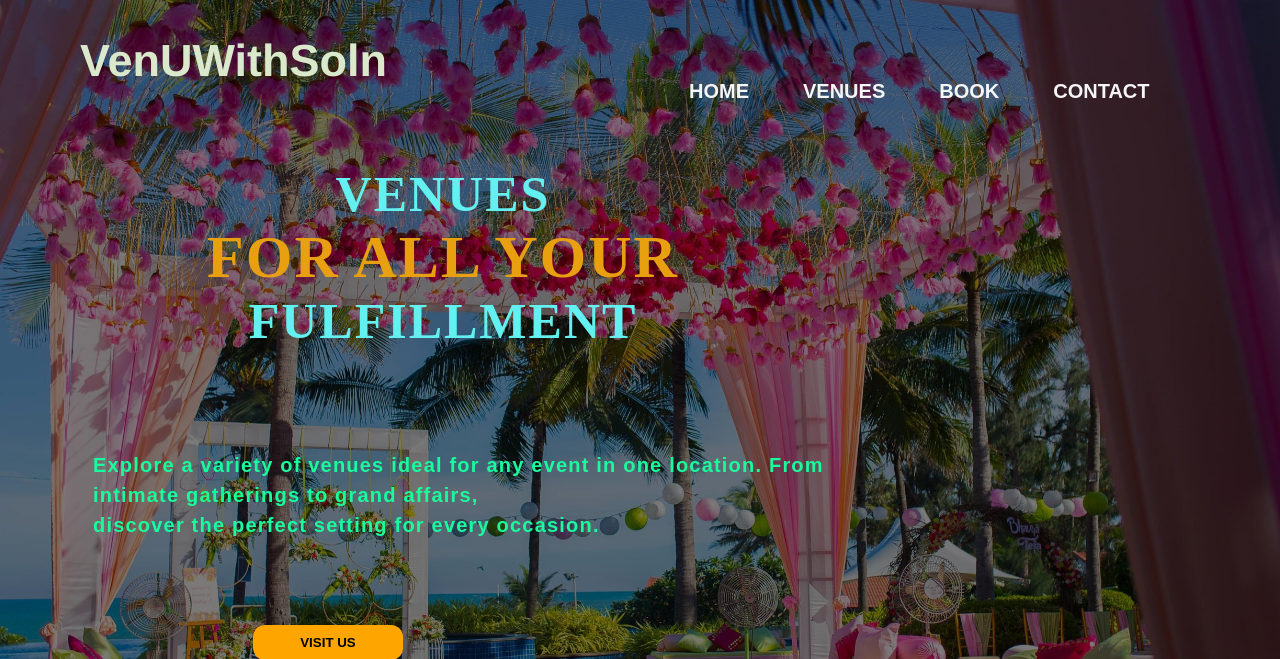
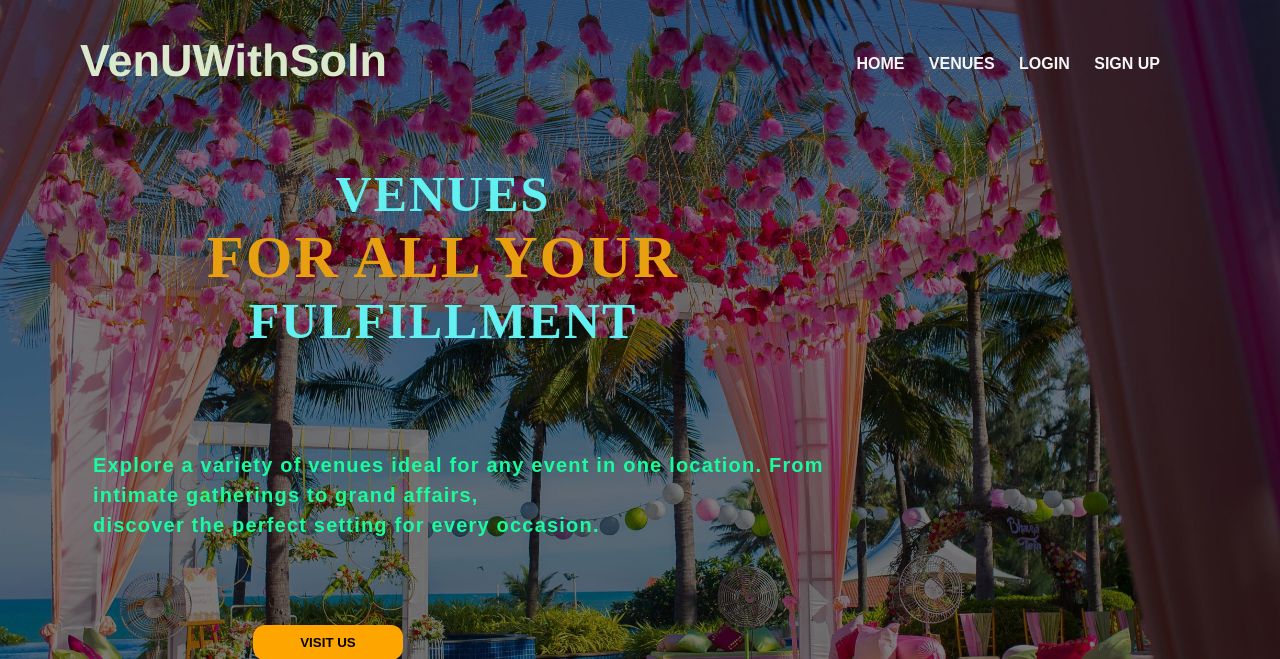
Before and after one commit to charan-1711/VenUeWithSolution, a PHP site: page /VenUeWithSolution/ in a window 1280 px wide. Shown: the top 659 px of the page. Run offline with PHP 8.4, Linux system fonts and the light colour scheme; some web fonts are replaced.

Commit message:
login page ,css

```diff
--- /dev/null
+++ b/css/header.css
@@ -0,0 +1,37 @@
+.navbar {
+    display: flex;
+    justify-content: space-between;
+}
+
+.icon {
+    padding-top: 20px;
+    margin-left: 5px;
+}
+
+.logo {
+    color: rgb(218, 233, 204);
+    font-size: 45px;
+    font-family: 'Franklin Gothic Medium', 'Arial Narrow', Arial, sans-serif;
+    /* font-family: "Micro 5 Charted", sans-serif; */
+    padding: 15px;
+    float: left;
+    padding-top: 15px;
+}
+
+.menu {
+    padding-top: 55px;
+}
+
+a{
+    text-decoration: solid;
+    padding: 10px;
+    color: whitesmoke;
+    font-family: Arial, Helvetica, sans-serif;
+    font-weight: bolder;
+    transition: 0.5s ease;
+    margin-bottom: 10px;
+}
+
+a:hover {
+    color: rgb(3, 102, 102);
+}
--- a/css/style.css
+++ b/css/style.css
@@ -12,64 +12,7 @@
     height: 109vh;
 }
 
-.navbar{
-    width: 1200px;
-    height: 75px;
-    margin: auto;
-}
 
-.icon{
-    width: 250px;
-    height: 70px;
-    float: left;
-    padding: 20px;
-    border-radius: 30px;
-    margin-left: 5px;
-}
-
-.logo{
-    color:rgb(218, 233, 204);
-    font-size: 45px;
-     font-family:'Franklin Gothic Medium', 'Arial Narrow', Arial, sans-serif ;
-    /* font-family: "Micro 5 Charted", sans-serif; */
-    padding: 15px;
-    float: left;
-    padding-top: 15px;
-}
-
-.menu{
-    width: 1100;
-    float: left;
-    height: 10px;
-    padding: 70px;
-    padding-left: 300px;
-}
-
-ul{
-    float: right;
-    display: flex;
-    justify-content: center;
-    align-items: left;
-}
-
-ul li{
-    list-style: none;
-    margin-left: 54px;
-    margin-top: 10px;
-    font-size: 20px;
-}
-
-ul li a{
-    text-decoration: solid;
-    color: whitesmoke;
-    font-family: Arial, Helvetica, sans-serif;
-    font-weight: bolder;
-    transition: 0.5s ease;
-}
-
-ul li a:hover{
-    color: rgb(3, 102, 102);
-}
 
 .content{
     width: 1000px;
--- a/includes/header.php
+++ b/includes/header.php
@@ -0,0 +1,18 @@
+<div class="navbar">
+            <div class="icon">
+                <h2 class="logo">VenUWithSoln</h2>
+            </div>
+
+            <div class="menu">
+
+                    <a href="index.php">HOME</a>
+                    <a href="venues.php">VENUES</a>
+                    <!-- <li><a href="services.html">SERVICES</a></li> -->
+                    <a href="login.php">LOGIN</a>
+                    <a href="signup.php">SIGN UP</a>
+            </div>
+            <!-- <div class="search">
+                <input class="srch" type="search" name="" placeholder ="Type To text">
+                <a href="#"><button class="button">SEARCH</button></a>
+            </div> -->
+       </div>
--- a/index.php
+++ b/index.php
@@ -4,31 +4,14 @@
     <title>Venue With Solution</title>
     <link rel="stylesheet" href="css/style.css">
     <link rel="stylesheet" href="css/style1.css">
+    <link rel="stylesheet" href="css/header.css">
     <link rel="preconnect" href="https://fonts.googleapis.com">
 <link rel="preconnect" href="https://fonts.gstatic.com" crossorigin>
 <link href="https://fonts.googleapis.com/css2?family=Micro+5+Charted&display=swap" rel="stylesheet">
 </head>
 <body class="index">
     <div class="main">
-        <div class="navbar">
-            <div class="icon">
-                <h2 class="logo">VenUWithSoln</h2>
-            </div>
-
-            <div class="menu">
-                <ul>
-                    <li><a href="index.php">HOME</a></li>
-                    <li><a href="venues.html">VENUES</a></li>
-                    <!-- <li><a href="services.html">SERVICES</a></li> -->
-                    <li><a href="book.html">BOOK</a></li>
-                    <li><a href="contact.html">CONTACT</a></li>
-                </ul>
-            </div>
-            <!-- <div class="search">
-                <input class="srch" type="search" name="" placeholder ="Type To text">
-                <a href="#"><button class="button">SEARCH</button></a>
-            </div> -->
-       </div>
+    <?php include 'includes/header.php' ?>
        <div class="content">
             <h1>VENUES<br><span>FOR ALL YOUR</span><br>FULFILLMENT</BR></h1>
             <p class="par"><b>Explore a variety of venues ideal for any event in one location. From <br>
```
Also changed, not shown: css/login.css (added, +45 -0 lines), login.php (added, +19 -0 lines), signup.php (added, +23 -0 lines), controller/signupbackend.php (added).
